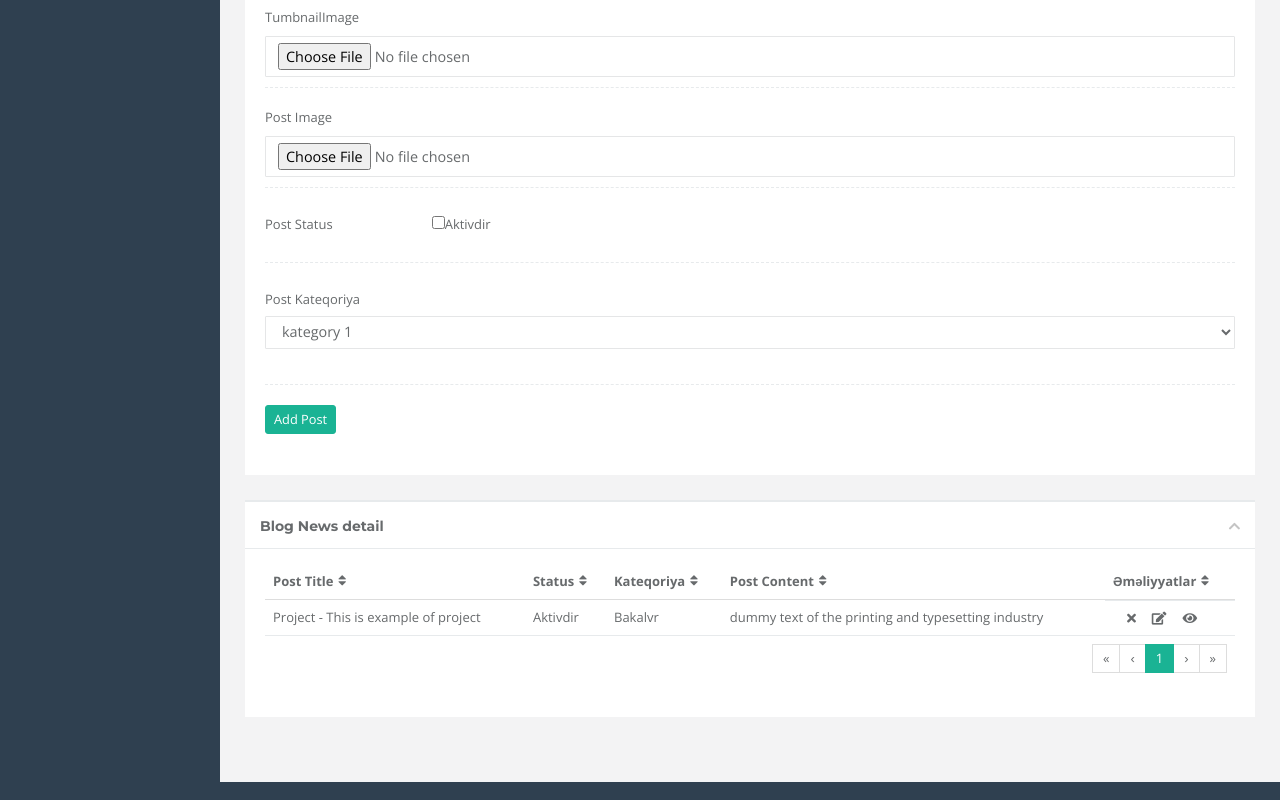
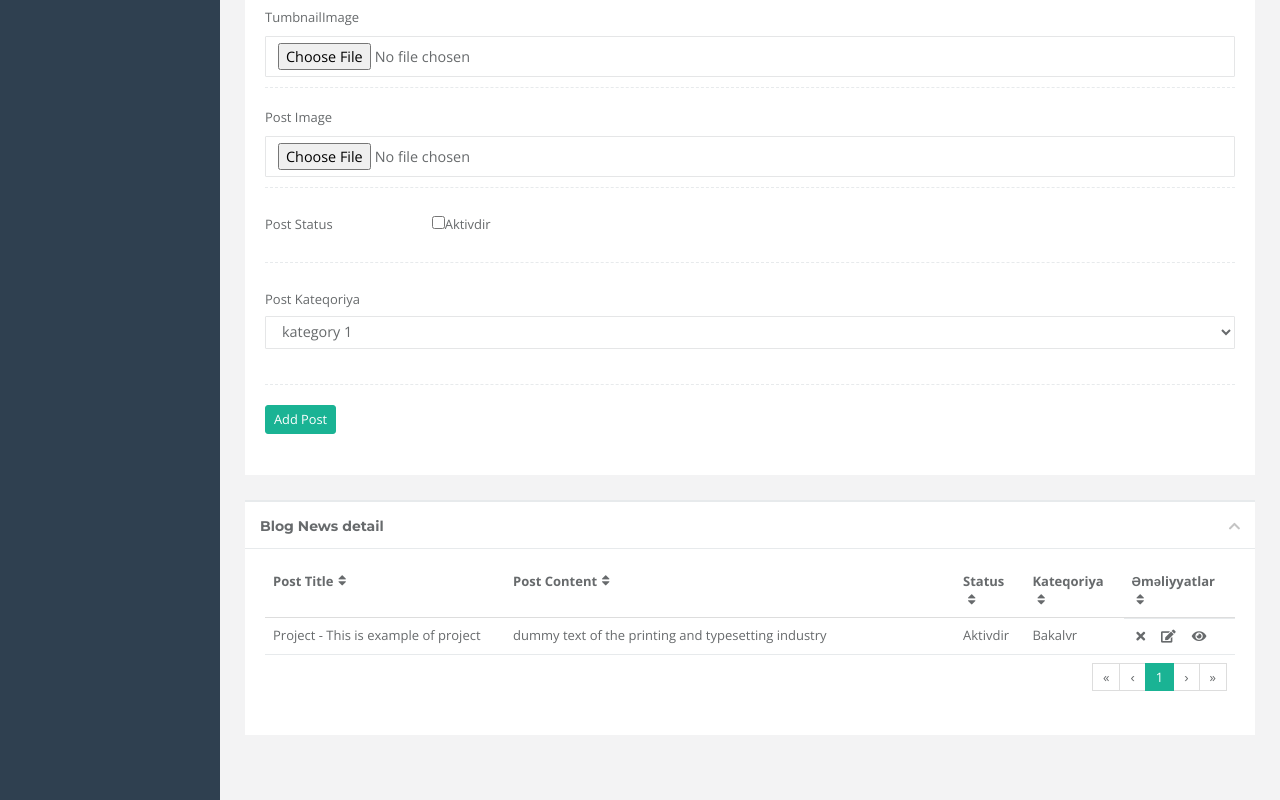
Before and after one commit to muradorucov/StartUpWiseTime, a website: page ADMIN/blog.html in a window 1280 px wide. Shown: the part 466-1266 px from the top of the page. Drawn offline with nearby package versions, Linux system fonts and the light colour scheme.

Commit message:
blog table thead width add

```diff
--- a/ADMIN/blog.html
+++ b/ADMIN/blog.html
@@ -297,19 +297,19 @@
                                 <table class="footable table table-stripped toggle-arrow-tiny">
                                     <thead>
                                         <tr>
-                                            <th data-toggle="true">Post Title</th>
+                                            <th data-toggle="true" style="width: 240px;">Post Title</th>
+                                            <th style="width: 450px;">Post Content</th>
                                             <th>Status</th>
                                             <th>Kateqoriya</th>
-                                            <th>Post Content</th>
                                             <th>Əməliyyatlar</th>
                                         </tr>
                                     </thead>
                                     <tbody>
                                         <tr>
                                             <td>Project - This is example of project</td>
+                                            <td>dummy text of the printing and typesetting industry </td>
                                             <td>Aktivdir</td>
                                             <td>Bakalvr</td>
-                                            <td>dummy text of the printing and typesetting industry </td>
                                             <td class="d-flex justify-content-center">
                                                 <a class="mr-3">
                                                     <i class="fa fa-times"></i>
@@ -321,7 +321,6 @@
                                                     <i class="fas fa-eye"></i>
                                                 </a>
                                             </td>
-
                                         </tr>
                                     </tbody>
                                     <tfoot>
```
